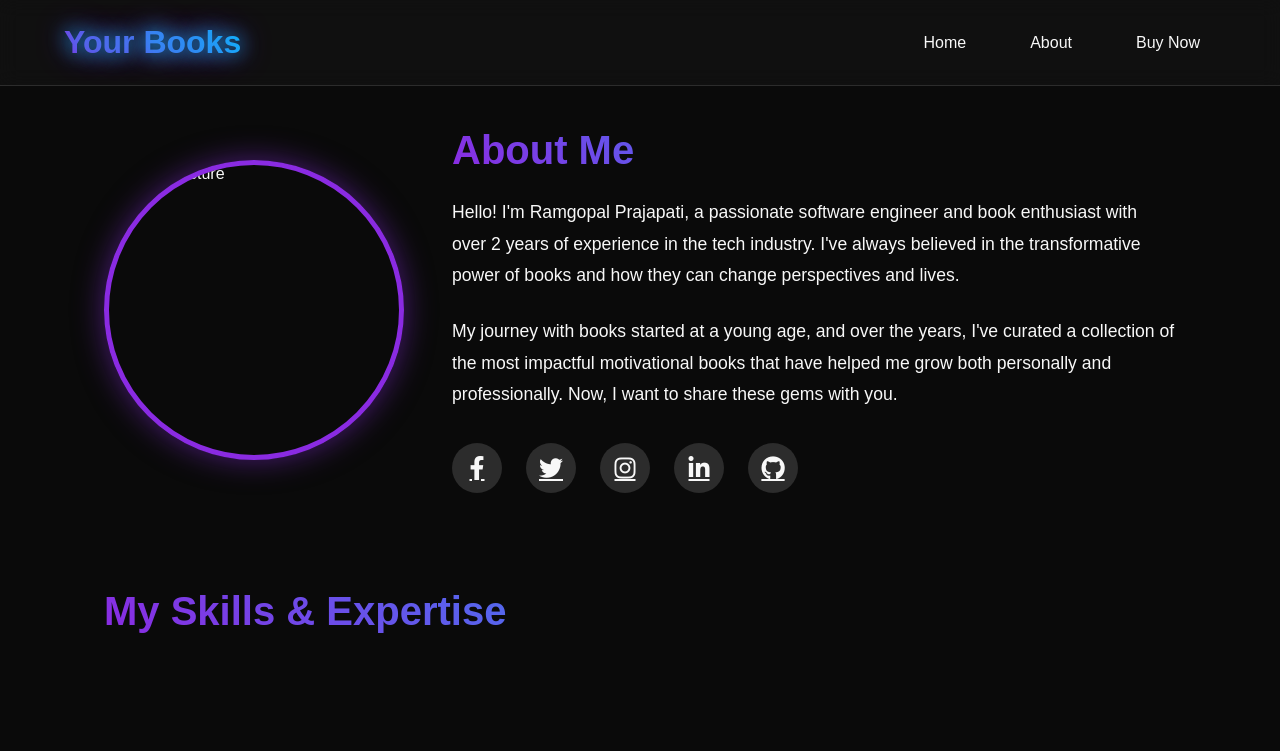
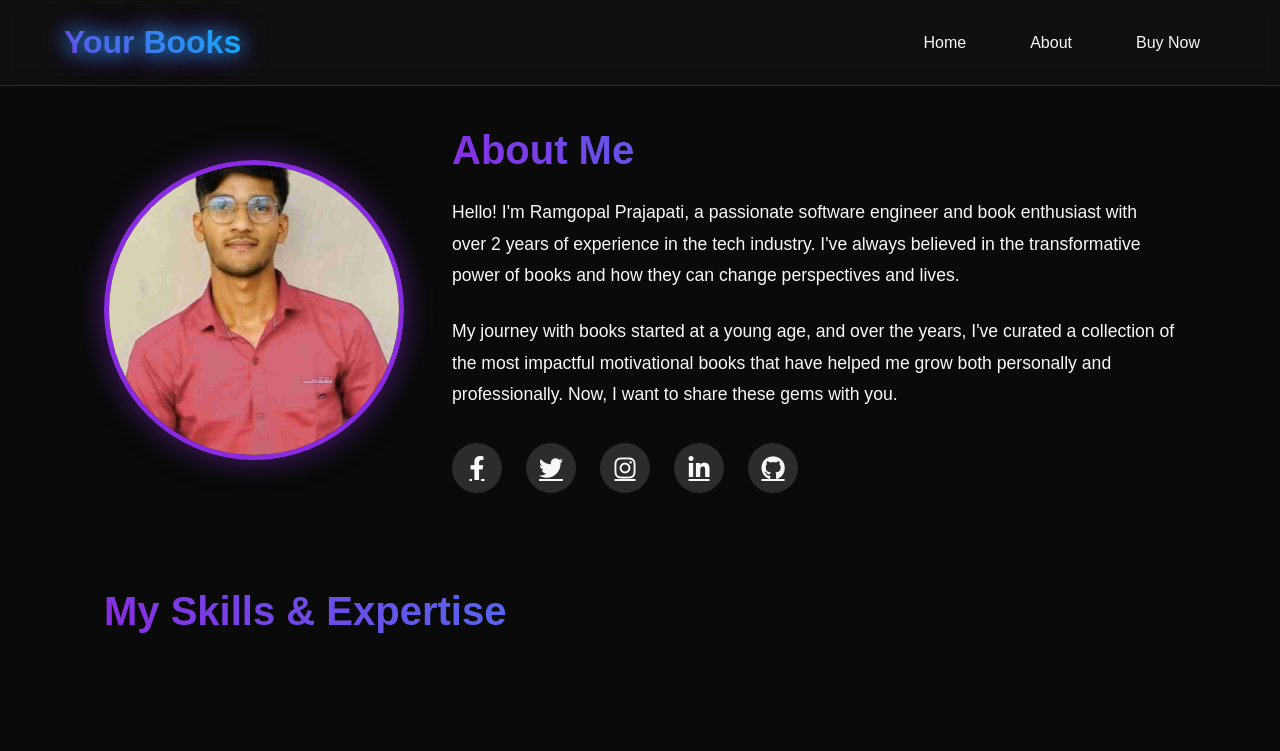
Before and after one commit to Ramgopal-Prajapati/book, a plain HTML site: page about.html in a window 1280 px wide. Shown: the top 751 px of the page. Drawn offline with Linux system fonts and the light colour scheme; the site is published under a folder, as on GitHub Pages, so addresses that start at the root find nothing.

Commit message:
Update about.html

```diff
--- a/about.html
+++ b/about.html
@@ -268,7 +268,7 @@
     <section class="about-section">
         <div class="about-content">
             <div class="profile">
-                <img src="/ran.jpg" alt="Profile Picture" class="profile-image">
+                <img src="ran.jpg" alt="Profile Picture" class="profile-image">
                 <div class="profile-text">
                     <h2 class="section-title">About Me</h2>
                     <p class="about-description">
```
